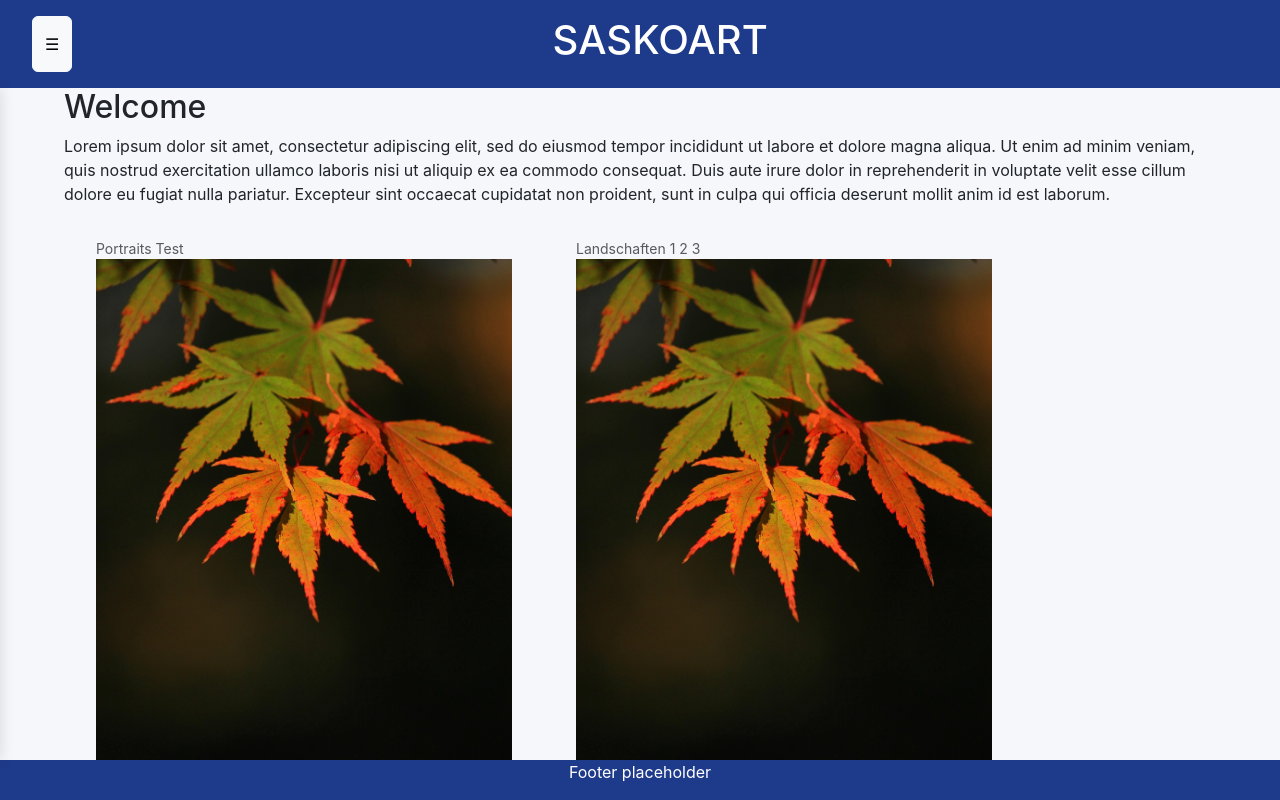
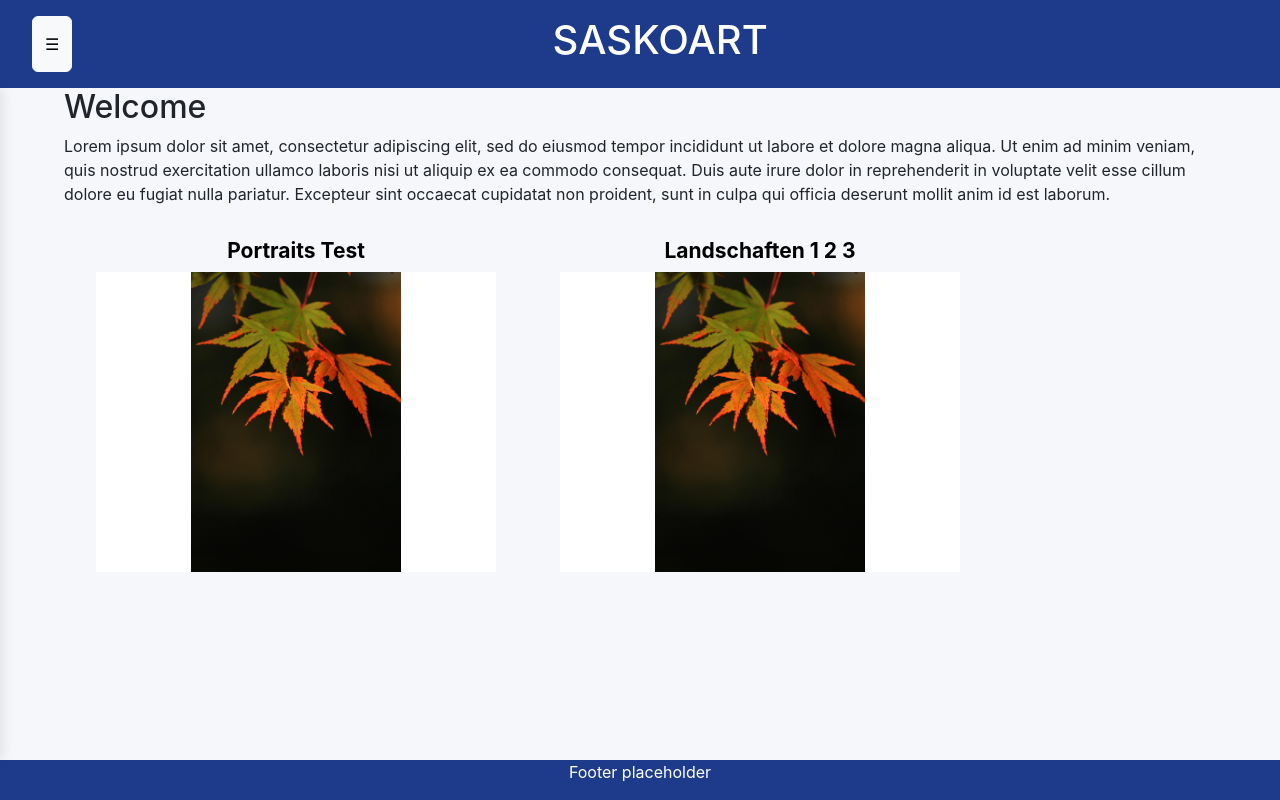
Before and after one commit to saskoart/saskoart.github.io, a React (Create React App) app: page / in a window 1280 px wide. Built offline with nearby package versions, Linux system fonts and the light colour scheme.

Commit message:
some visual improvements

```diff
--- a/public/css/app.css
+++ b/public/css/app.css
@@ -93,7 +93,36 @@
 }
 
 .figureModal {
-    width: 100%;
+    width: 80vw;
+    height: 80vh;
+}
+
+.figureModalImage {
+    width: 100% !important;
+    height: 100% !important;
+    object-fit: contain;   /* Seitenverhältnis beibehalten */
+    background-color: white;
+}
+
+.modal-content {
+    position: fixed !important;
+    top: 50%;
+    left: 50%;
+    transform: translate(-50%, -50%);
+
+    height: 90vh;
+    width: 90vw !important;
+
+    display: flex;
+    flex-direction: column;
+}
+
+.modal-body {
+    flex: 1 1 auto;      /* nimmt Resthöhe */
+    overflow: hidden;    /* wichtig */
+    display: flex;
+    justify-content: center;
+    align-items: center;
 }
 
 /* Hamburger button */
@@ -106,3 +135,18 @@
     cursor: pointer;
     color: #1E3A8A;
 }
+
+.figureCaptionTitle {
+    text-align: center;
+    font-size: 1.5em !important;
+    color: black !important;
+    font-weight: bold;
+}
+
+.figureComponentImage {
+    width: 400px !important;
+    height: 300px !important;
+    object-fit: contain;   /* Seitenverhältnis beibehalten */
+    background-color: white;
+    display: block;
+}
--- a/src/components/GalleryTab.jsx
+++ b/src/components/GalleryTab.jsx
@@ -24,16 +24,17 @@
                     <FigureImage
                         src={`${folder}/images/${item.image}`}
                         alt={item.title}
+                        className="figureComponentImage"
                     />
                     <FigureCaption>
-                        <h3>{item.title}</h3>
+                        <h3 className="figureCaptionTitle">{item.title}</h3>
                         <p>{item.description}</p>
                     </FigureCaption>
                 </Figure>
             ))}
 
             {/* Modal for enlarged image */}
-            <Modal show={show} onHide={() => setShow(false)} centered size="lg">
+            <Modal show={show} onHide={() => setShow(false)} className="figureModal">
                 <Modal.Header closeButton>
                     {selectedImage ? selectedImage.title : ""}
                 </Modal.Header>
@@ -41,7 +42,7 @@
                     {selectedImage ? <img
                             src={`${folder}/images/${selectedImage.image}`}
                             alt={selectedImage.title}
-                            className="figureModal"
+                            className="figureModalImage"
                         /> : null}
                 </Modal.Body>
             </Modal>
--- a/src/components/WelcomePage.jsx
+++ b/src/components/WelcomePage.jsx
@@ -16,11 +16,12 @@
                         Object.keys(structure).map(folder => <Link to={`/${folder}`} key={folder}>
                             <Figure>
                                 <FigureCaption>
-                                    {structure[folder].title}
+                                    <h3 className="figureCaptionTitle">{structure[folder].title}</h3>
                                 </FigureCaption>
                                 <FigureImage
                                     src={`data/${folder}/images/${structure[folder].entries[0].image}`}
                                     alt={structure[folder].entries[0].title}
+                                    className="figureComponentImage"
                                 />
                             </Figure>
                         </Link>)
```
